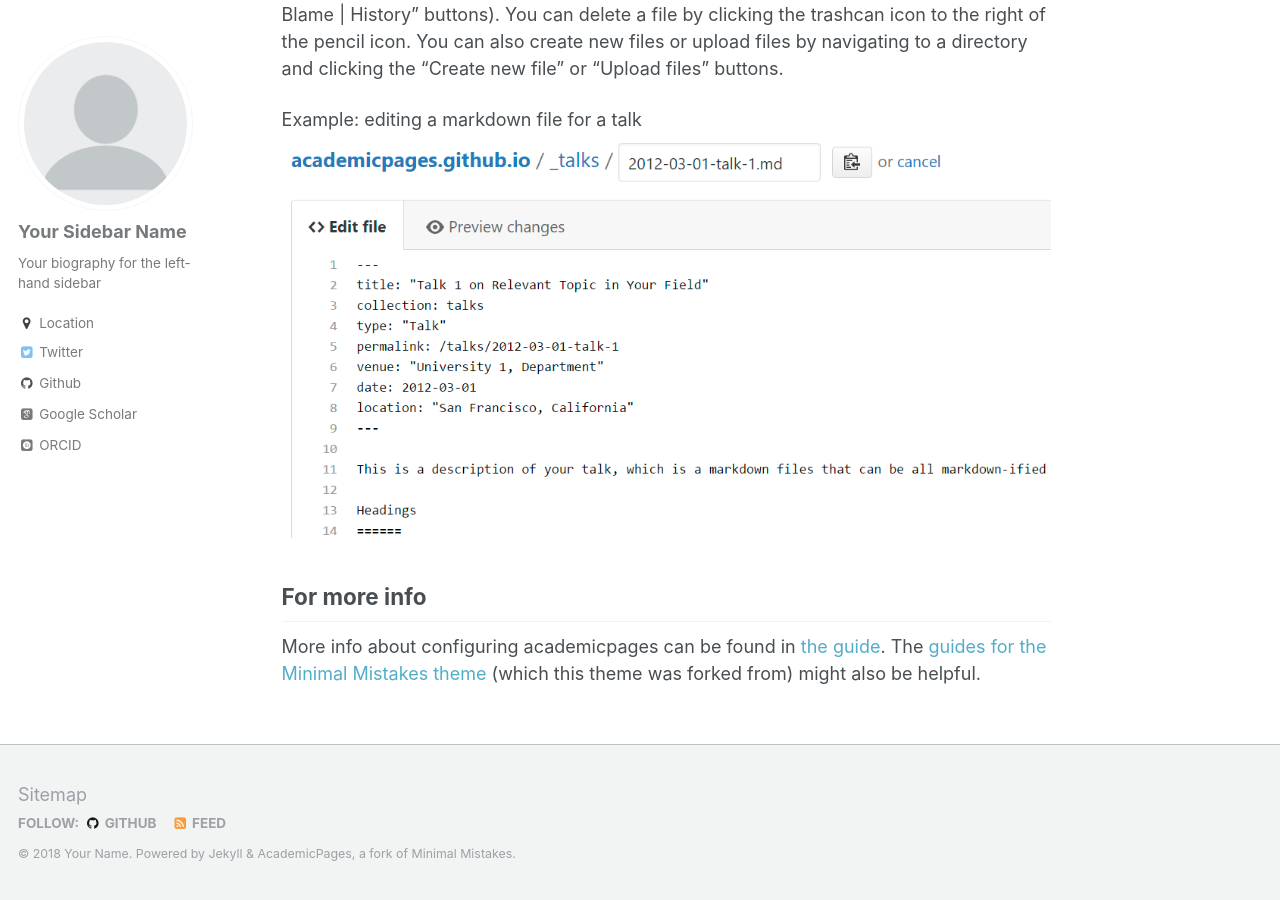
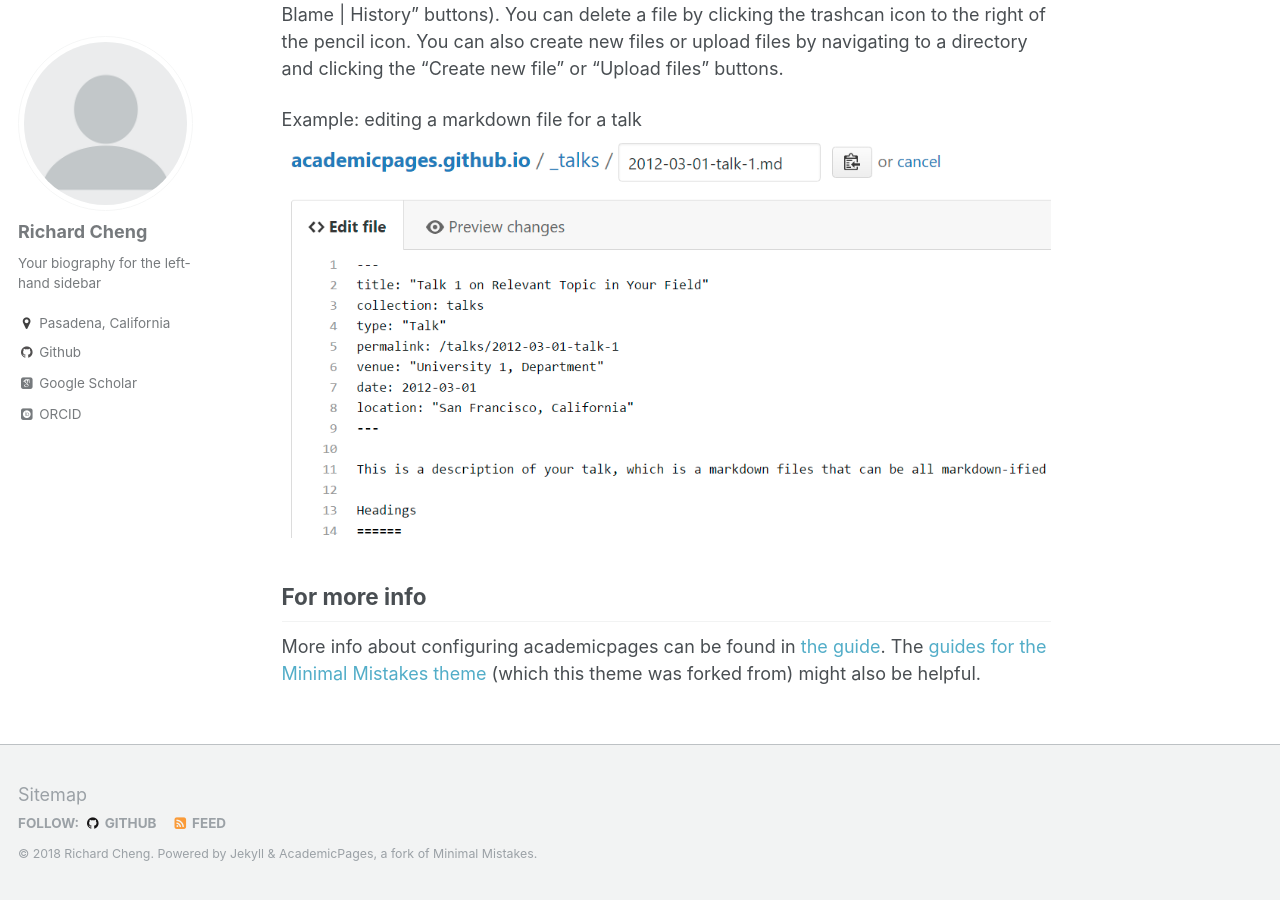
Before and after one commit to rcheng805/rcheng805.github.io, a Jekyll site: the page built from _pages/about.md, in a window 1280 px wide and 900 px high, scrolled down 2463 px. Built offline with Jekyll 4.4.1, drawn with Linux system fonts in a browser that asks for light colours; some web fonts are replaced; some of the changed text lies outside the part shown.

Commit message:
Update _config.yml

```diff
--- a/_config.yml
+++ b/_config.yml
@@ -7,13 +7,13 @@
 
 # Site Settings
 locale                   : "en-US"
-title                    : "Your Name / Site Title"
+title                    : "Richard Cheng"
 title_separator          : "-"
-name                     : &name "Your Name"
-description              : &description "personal description"
-url                      : https://academicpages.github.io # the base hostname & protocol for your site e.g. "https://mmistakes.github.io"
+name                     : &name "Richard Cheng"
+description              : &description "PhD Candidate at California Institute of Technology"
+url                      : https://rcheng805.github.io # the base hostname & protocol for your site e.g. "https://mmistakes.github.io"
 baseurl                  : "" # the subpath of your site, e.g. "/blog"
-repository               : "academicpages/academicpages.github.io"
+repository               : "rcheng805/rcheng805.github.io"
 teaser                   :  # filename of teaser fallback teaser image placed in /images/, .e.g. "500x300.png"
 breadcrumbs              : false # true, false (default)
 words_per_minute         : 160
@@ -79,10 +79,10 @@ analytics:
 
 # Site Author
 author:
-  name             : "Your Sidebar Name"
+  name             : "Richard Cheng"
   avatar           : "profile.png"
   bio              : "Your biography for the left-hand sidebar"
-  location         : "Location"
+  location         : "Pasadena, California"
   employer         :
   googlescholar    : "http://yourfullgooglescholarurl.com"
   email            :
@@ -93,7 +93,7 @@ author:
   flickr           :
   facebook         :
   foursquare       :
-  github           : "academicpages"
+  github           : "rcheng805"
   google_plus      :
   keybase          :
   instagram        :
@@ -105,7 +105,7 @@ author:
   stackoverflow    : # http://stackoverflow.com/users/123456/username
   steam            :
   tumblr           :
-  twitter          : "replacethistwitterhandle"
+  twitter          : # "replacethistwitterhandle"
   vine             :
   weibo            :
   xing             :
```
